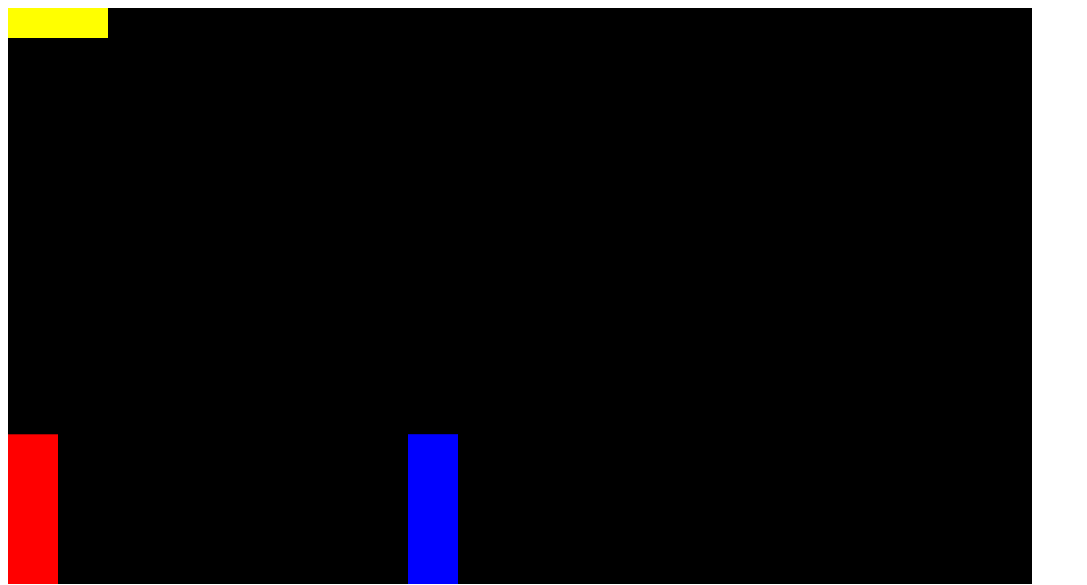
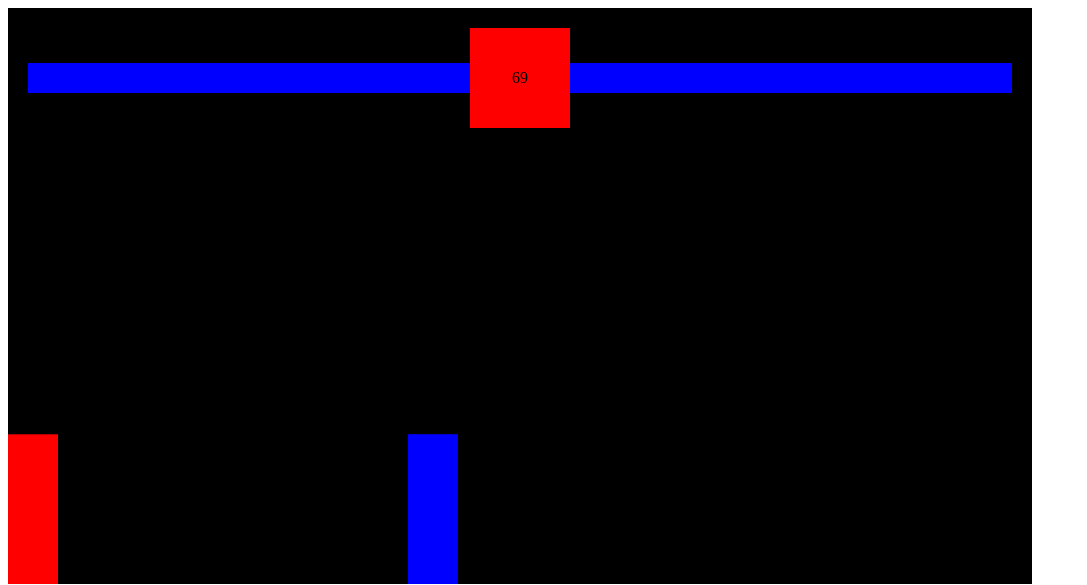
Before and after one commit to KhevJ/SamuraiFight, a plain HTML site: page index.html in a window 1280 px wide. Shown: the whole page, without its empty margins (0-1087 px from the left). Drawn offline with Linux system fonts and the light colour scheme.

Commit message:
Health bar and timer added

```diff
--- a/index.html
+++ b/index.html
@@ -5,19 +5,31 @@
     <meta http-equiv="X-UA-Compatible" content="IE=edge">
     <meta name="viewport" content="width=device-width, initial-scale=1.0">
     <title>Document</title>
+    <style>
+        * {
+            box-sizing: border-box;
+        }
+    </style>
 </head>
 <body>
-    <div style="position:relative">
-        <div style = "position:absolute">
+    <div style="position:relative; display:inline-block">
+        <div style = "position:absolute; display: flex; width:100%; align-items:center; padding:20px">
             <!-- player health -->
-            <div style="background-color:yellow; height: 30px; width:100px "></div>
+            <div style="position:relative; height: 30px; width:100%; display:flex; justify-content:flex-end">
+                <div style="background-color:yellow; height:30px; width:100%" ></div>
+                <div id= "playerHealth" style="background:blue; position:absolute; top:0; bottom:0; right:0; width:100%"></div>
+            </div>
             <!-- timer -->
-            <div></div>
+            <div id ="timer" style="background-color:red; height: 100px; width:100px; flex-shrink:0; display:flex; align-items:center; justify-content:center">10</div>
             <!-- enemy health -->
-            <div></div>
+            <div style="position:relative; height: 30px; width:100%">
+                <div style="background-color:yellow; height:30px" ></div>
+                <div id= "enemyHealth" style="background:blue; position:absolute; top:0; bottom:0; right:0; left:0 "></div>
+            </div>
+
         </div>
-
-        <canvas id="canvas"></canvas>
+        <div id="displayText" style="position: absolute; color:white;  align-items:center; justify-content:center; top:0; bottom:0; left:0; right:0; display:none"></div>
+        <canvas id="canvas" ></canvas>
     </div>
     <canvas id="canvas"></canvas>
     <script src = "/js/index.js"></script>
--- a/js/index.js
+++ b/js/index.js
@@ -26,6 +26,7 @@ class Sprite{
 
         };
         this.isAttacking;
+        this.health = 100;
     }
 
     draw(){
@@ -120,6 +121,42 @@ rectangularCollision = ({rectangle1, rectangle2}) => {return (
        rectangle1.attackBox.position.y <= rectangle2.position.y + rectangle2.height
 )}
 
+determineWinner = ({player, enemy, timerId}) =>{
+    clearTimeout(timerId);
+    document.querySelector("#displayText").style.display = 'flex';
+    if(player.health == enemy.health){
+        document.querySelector("#displayText").innerHTML = 'Tie';
+    }
+    else if(player.health > enemy.health){
+        document.querySelector("#displayText").innerHTML = 'Player one wins';
+
+    }
+    else if(player.health < enemy.health){
+        document.querySelector("#displayText").innerHTML = 'Player one wins';
+
+    }
+}
+
+
+let timer = 75;
+let timerId;
+decreaseTimer = () =>{
+
+    if(timer > 0) {
+        timer--;
+        timerId= setTimeout(decreaseTimer, 1000)
+        document.querySelector("#timer").innerHTML = timer;
+    }
+
+    if(timer ==0){
+
+        determineWinner({player, enemy, timerId});
+    }
+
+}
+
+decreaseTimer();
+
 animate = ()=>{
 
     window.requestAnimationFrame(animate);
@@ -156,9 +193,27 @@ animate = ()=>{
        player.isAttacking
         ){
         player.isAttacking = false;
-        console.log("enemy attack successful");
+        enemy.health -= 20;
+        document.querySelector('#enemyHealth').style.width = enemy.health + "%";
+
     }
 
+    if( rectangularCollision({
+        rectangle1: enemy,
+        rectangle2: player
+    })&&
+       enemy.isAttacking
+        ){
+        enemy.isAttacking = false;
+        player.health -= 20;
+        document.querySelector('#playerHealth').style.width = player.health + "%";
+
+    }
+
+    //end the game based on health
+    if(enemy.health <=0 || player.health <=0){
+        determineWinner({player,enemy, timerId});
+    }
 
 }
 
```
